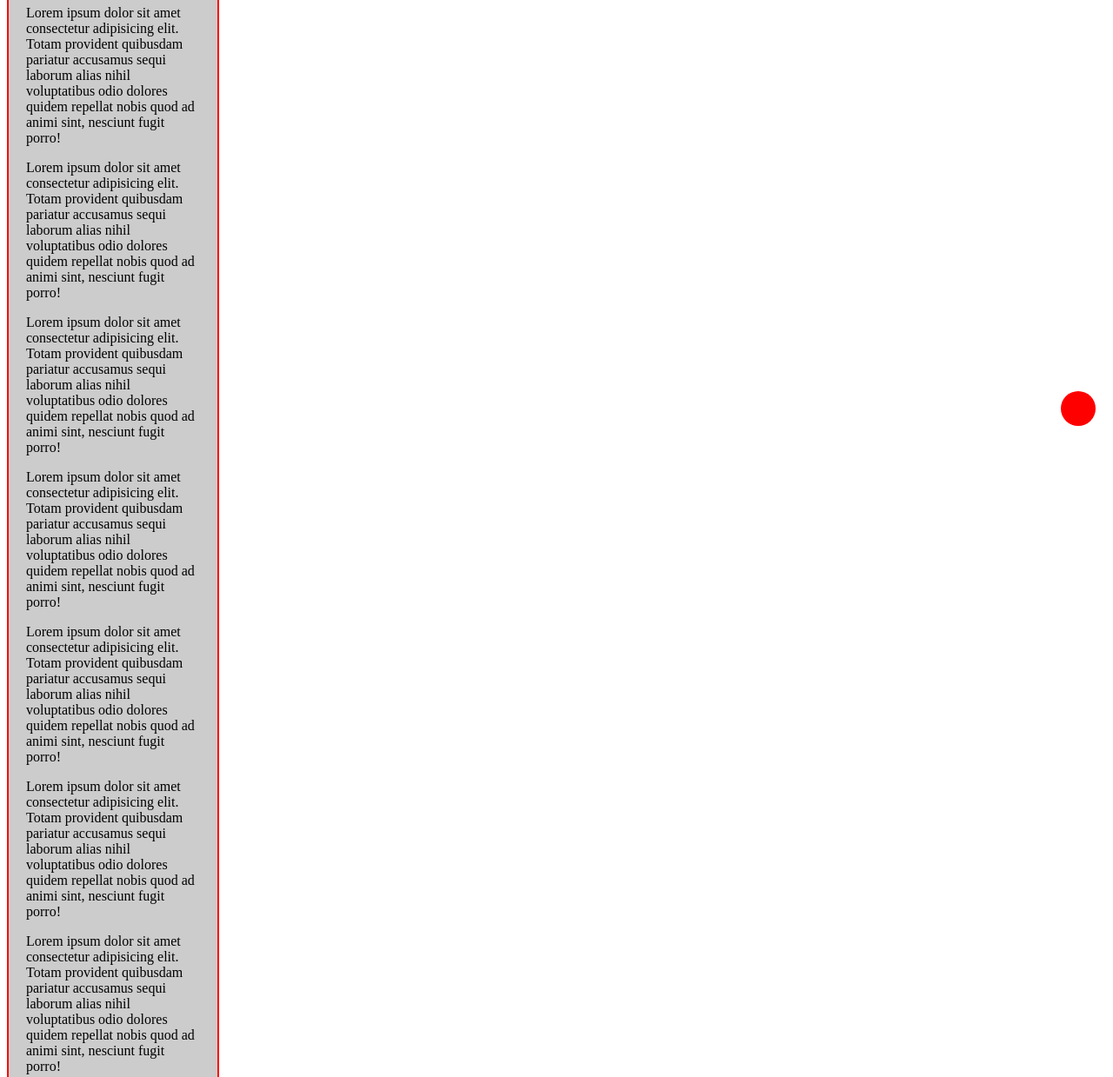
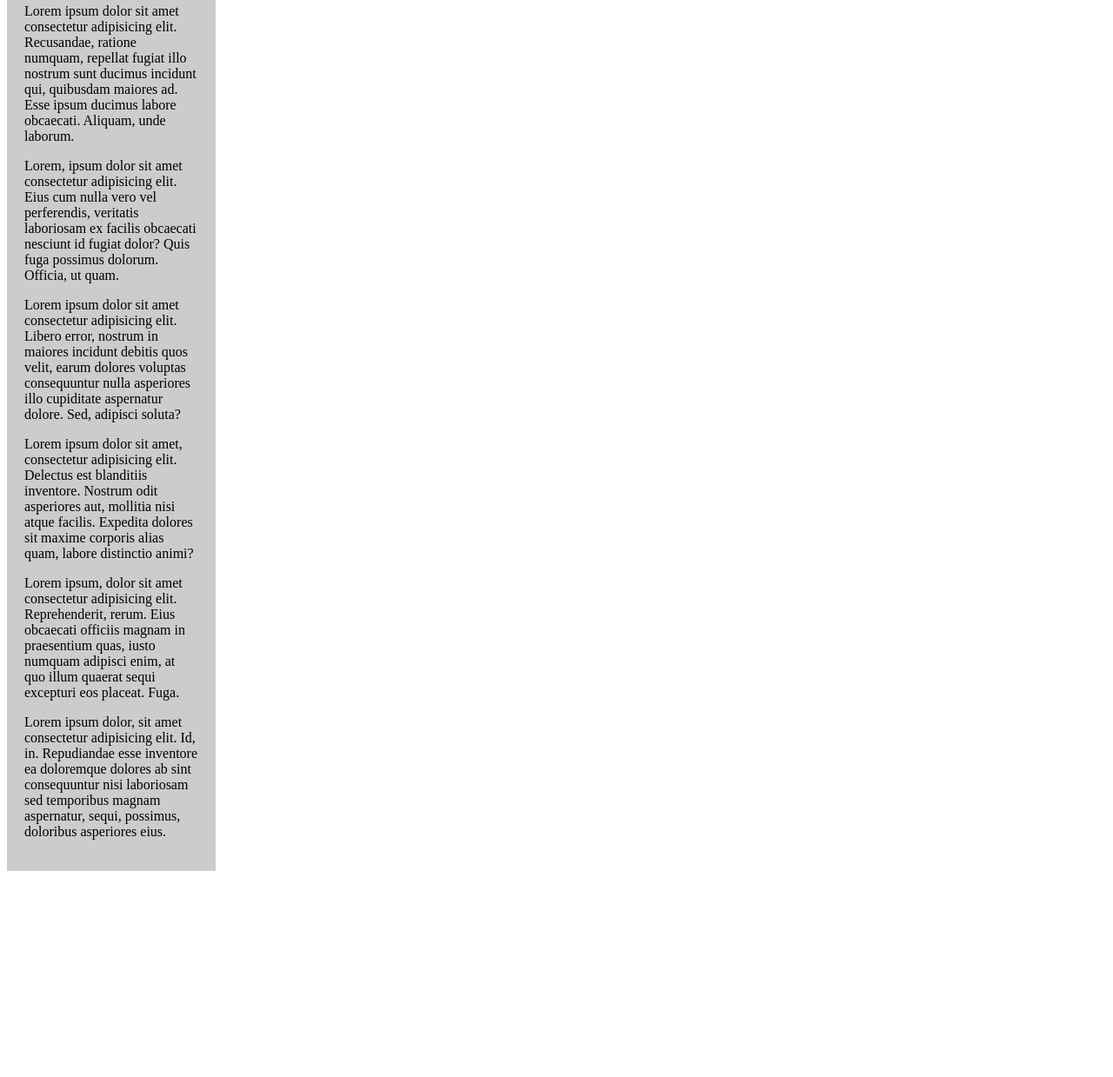
Before and after one commit to TayseRosa/ScrollToTop, a plain HTML site: page index.html in a window 1280 px wide. Shown: the part 290-1529 px from the top of the page at 87% size. After the commit the page ends 1300 px from the top, so only its background shows below. Drawn offline with Linux system fonts and the light colour scheme.

Commit message:
Finalizado ScrollToTop

```diff
--- a/index.html
+++ b/index.html
@@ -11,19 +11,17 @@
 <body>
     <h1>Scroll to top</h1>
 
-    <div class="texto">
+    <div class="text">
         <p>Lorem ipsum dolor sit amet consectetur adipisicing elit. Totam provident quibusdam pariatur accusamus sequi laborum alias nihil voluptatibus odio dolores quidem repellat nobis quod ad animi sint, nesciunt fugit porro!</p>
-        <p>Lorem ipsum dolor sit amet consectetur adipisicing elit. Totam provident quibusdam pariatur accusamus sequi laborum alias nihil voluptatibus odio dolores quidem repellat nobis quod ad animi sint, nesciunt fugit porro!</p>
-        <p>Lorem ipsum dolor sit amet consectetur adipisicing elit. Totam provident quibusdam pariatur accusamus sequi laborum alias nihil voluptatibus odio dolores quidem repellat nobis quod ad animi sint, nesciunt fugit porro!</p>
-        <p>Lorem ipsum dolor sit amet consectetur adipisicing elit. Totam provident quibusdam pariatur accusamus sequi laborum alias nihil voluptatibus odio dolores quidem repellat nobis quod ad animi sint, nesciunt fugit porro!</p>
-        <p>Lorem ipsum dolor sit amet consectetur adipisicing elit. Totam provident quibusdam pariatur accusamus sequi laborum alias nihil voluptatibus odio dolores quidem repellat nobis quod ad animi sint, nesciunt fugit porro!</p>
-        <p>Lorem ipsum dolor sit amet consectetur adipisicing elit. Totam provident quibusdam pariatur accusamus sequi laborum alias nihil voluptatibus odio dolores quidem repellat nobis quod ad animi sint, nesciunt fugit porro!</p>
-        <p>Lorem ipsum dolor sit amet consectetur adipisicing elit. Totam provident quibusdam pariatur accusamus sequi laborum alias nihil voluptatibus odio dolores quidem repellat nobis quod ad animi sint, nesciunt fugit porro!</p>
-        <p>Lorem ipsum dolor sit amet consectetur adipisicing elit. Totam provident quibusdam pariatur accusamus sequi laborum alias nihil voluptatibus odio dolores quidem repellat nobis quod ad animi sint, nesciunt fugit porro!</p>
-        <p>Lorem ipsum dolor sit amet consectetur adipisicing elit. Totam provident quibusdam pariatur accusamus sequi laborum alias nihil voluptatibus odio dolores quidem repellat nobis quod ad animi sint, nesciunt fugit porro!</p>
+        <p>Lorem ipsum dolor sit amet consectetur adipisicing elit. Recusandae, ratione numquam, repellat fugiat illo nostrum sunt ducimus incidunt qui, quibusdam maiores ad. Esse ipsum ducimus labore obcaecati. Aliquam, unde laborum.</p>
+        <p>Lorem, ipsum dolor sit amet consectetur adipisicing elit. Eius cum nulla vero vel perferendis, veritatis laboriosam ex facilis obcaecati nesciunt id fugiat dolor? Quis fuga possimus dolorum. Officia, ut quam.</p>
+        <p>Lorem ipsum dolor sit amet consectetur adipisicing elit. Libero error, nostrum in maiores incidunt debitis quos velit, earum dolores voluptas consequuntur nulla asperiores illo cupiditate aspernatur dolore. Sed, adipisci soluta?</p>
+        <p>Lorem ipsum dolor sit amet, consectetur adipisicing elit. Delectus est blanditiis inventore. Nostrum odit asperiores aut, mollitia nisi atque facilis. Expedita dolores sit maxime corporis alias quam, labore distinctio animi?</p>
+        <p>Lorem ipsum, dolor sit amet consectetur adipisicing elit. Reprehenderit, rerum. Eius obcaecati officiis magnam in praesentium quas, iusto numquam adipisci enim, at quo illum quaerat sequi excepturi eos placeat. Fuga.</p>
+        <p>Lorem ipsum dolor, sit amet consectetur adipisicing elit. Id, in. Repudiandae esse inventore ea doloremque dolores ab sint consequuntur nisi laboriosam sed temporibus magnam aspernatur, sequi, possimus, doloribus asperiores eius.</p>
     </div>
 
-    <div onclick="subirTela()" class="scrollButton"></div>
+    <div onclick="upScroll()" class="scrollButton"></div>
 
     <script type="text/javascript" src="script.js"></script>
 
--- a/script.js
+++ b/script.js
@@ -1,6 +1,18 @@
-function subirTela(){
+function upScroll(){
     window.scrollTo({
         top: 0,
         behavior: 'smooth'
     });
 }
+
+function statusScroll(){
+    if( window.scrollY === 0 ){
+        // Ocultar botao
+        document.querySelector('.scrollButton').style.display = 'none';
+    }else{
+        // mostrar botao
+        document.querySelector('.scrollButton').style.display = 'block';
+    }
+}
+// setInterval(statusScroll, 1000)
+window.addEventListener('scroll', statusScroll);
--- a/style.css
+++ b/style.css
@@ -1,8 +1,7 @@
-.texto{
+.text{
     width:200px;
     background-color: #ccc;
     padding:20px;
-    border: 2px solid #ff0000;
 }
 
 .scrollButton{
@@ -15,4 +14,5 @@
     bottom: 20px;
     z-index:999;
     cursor: pointer;
+    display: none;
 }
```
